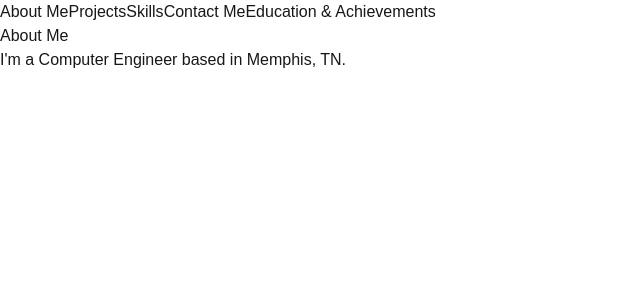
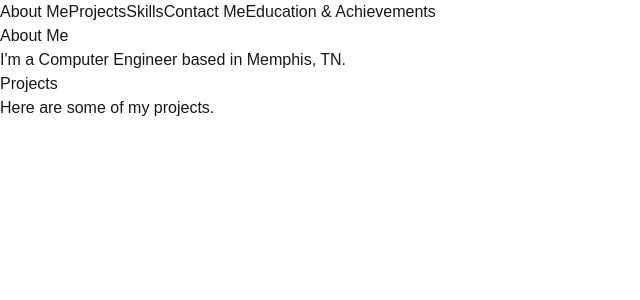
Before and after one commit to vergimendi/vergimendi.github.io, a Next.js app: page / in a window 1280 px wide. Shown: the top 300 px of the page, without its empty margins (0-640 px from the left). Built offline with nearby package versions, Linux system fonts and the light colour scheme.

Commit message:
Modified index.tsx

```diff
--- a/src/pages/index.tsx
+++ b/src/pages/index.tsx
@@ -5,33 +5,33 @@ export default function Home() {
   return (
   <div className="font-sans">
     {/* Header */}
-    <header className="fixed top-0 left-0 z-50 w-full bg-white shadow-md z-50 p-4">
+    <header className="fixed top-0 left-0 z-50 w-full bg-gray shadow-md z-50 p-4">
       <nav className="flex justify-center gap-8">
-        <Link href="#about">
-          <a className="text-x1 hover:text:blue-500">About Me</a>
-        </Link>
-        <Link href="#projects">
-          <a className="text-x1 hover:text:blue-500">Projects</a>
-        </Link>
-        <Link href="#skills">
-          <a className="text-x1 hover:text:blue-500">Skills</a>
-        </Link>
-        <Link href="#contact">
-          <a className="text-x1 hover:text:blue-500">Contact Me</a>
-        </Link>
-        <Link href="#education_and_achievements">
-          <a className="text-x1 hover:text:blue-500">Education & Achievements</a>
-        </Link>
+        <Link href="#about" className="text-xl hover:text:blue-500">About Me</Link>
+        <Link href="#projects" className="text-xl hover:text:blue-500">Projects</Link>
+        <Link href="#skills" className="text-xl hover:text:blue-500">Skills</Link>
+        <Link href="#contact" className="text-xl hover:text:blue-500">Contact Me</Link>
+        <Link href="#education_and_achievements" className="text-xl hover:text:blue-500">Education & Achievements</Link>
       </nav>
     </header>
 
     <main className="pt-24">
       {/* About Me */}
-      <section id="about" className="bg-gray-100 py-24">
+      <section id="about" className="bg-gray-1 py-24">
         <div className="container mx-auto text-center">
           <h2 className="text-4xl font-bold">About Me</h2>
-          <p className="text-lg mt-4">I'm a Computer Engineer based in Memphis, TN.</p>
+            <p className="text-lg mt-4">I'm a Computer Engineer based in Memphis, TN.</p>
         </div>
+      </section>
+      {/* Projects */}
+      <section id="projects" className="bg-gray-1 py-24">
+        <div className="container mx-auto text-center">
+          <h2 className="text-4xl font-bold">Projects</h2>
+            <p className="text-lg mt-4">Here are some of my projects.</p>
+      </div>
+      </section>
+      {/* Skills */}
+      <section id="skills" className="bg-gray-1 py-24">
       </section>
     </main>
   </div>
```
